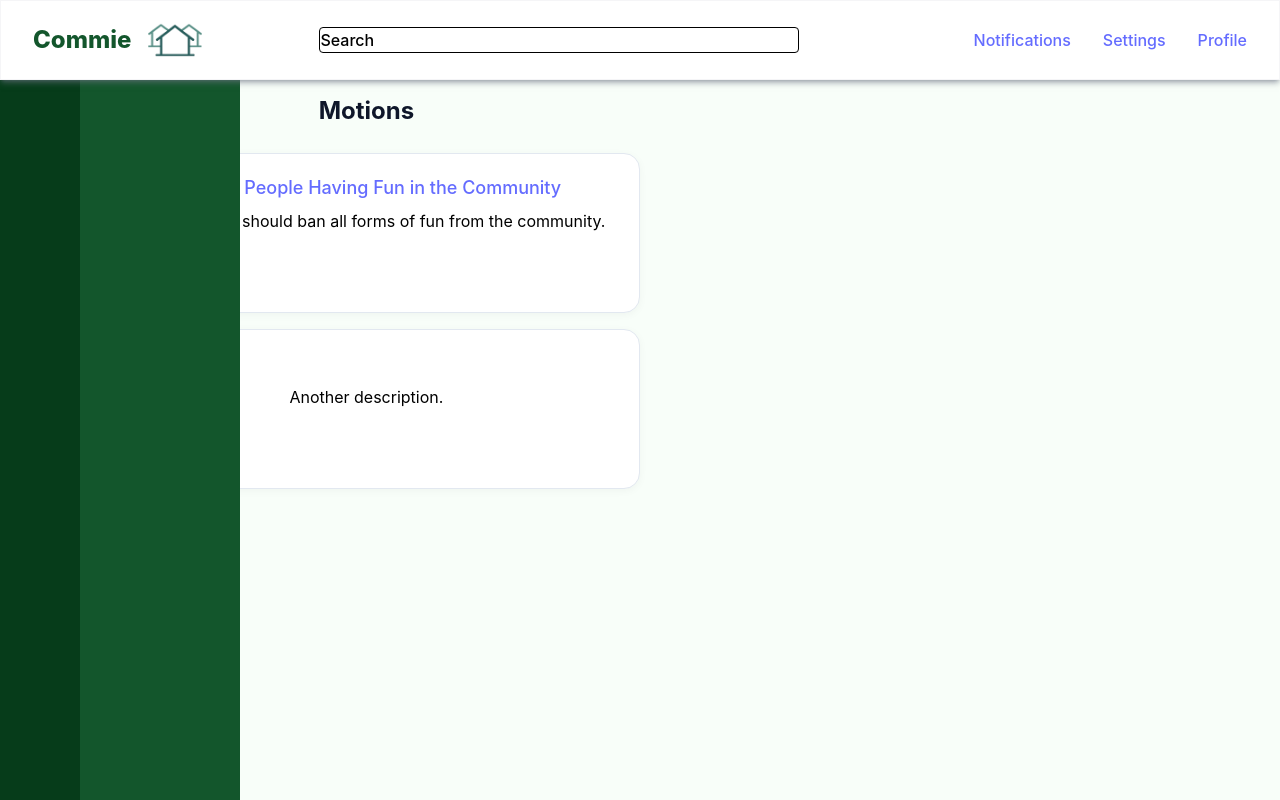
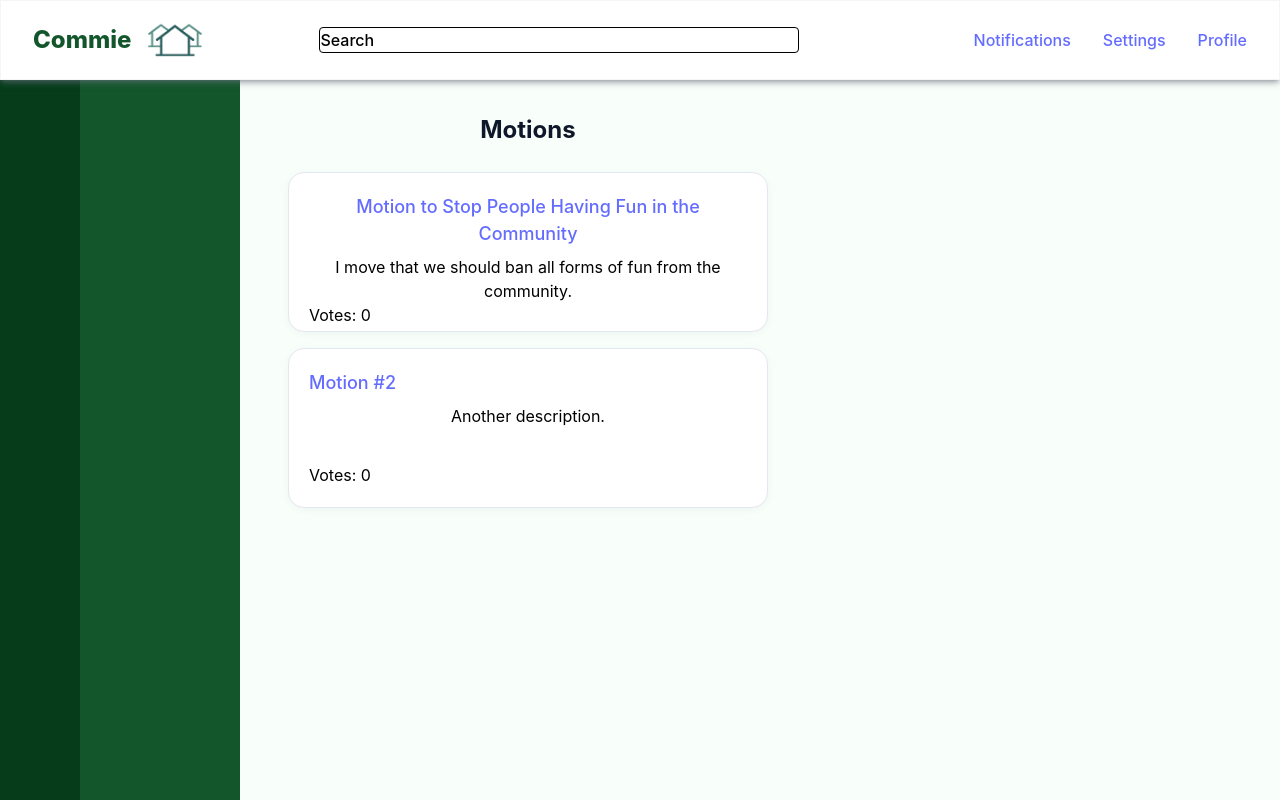
Before and after one commit to benjikib/csci432-web-dev-final-project, a React (Vite) app: page /motions in a window 1280 px wide. Built offline with nearby package versions, Linux system fonts and the light colour scheme.

Commit message:
fix the placement of motions page after new sidebar and topnav broke it

```diff
--- a/src/components/MotionDetails.jsx
+++ b/src/components/MotionDetails.jsx
@@ -28,7 +28,7 @@ function MotionDetails() {
             <div className="text-black text-2xl self-center text-center">{details.overview}</div>
 
         </div> */}
-          <div className="mt-20 ml-[16rem]">
+        <div className="mt-20 ml-[16rem]">
                 <div className="details-container">
                     <div className="details-motion-title">{motion.title}</div>
                     <div className="details-overview">
@@ -45,7 +45,7 @@ function MotionDetails() {
                         <img src="/logo.png" alt="Logo" className="custom-logo"></img>
                     </div>
                 </div>
-          </div>
+        </div>
     </>
   )
 }
--- a/src/components/Motions.jsx
+++ b/src/components/Motions.jsx
@@ -15,7 +15,7 @@ function Motions() {
     <>
         <HeaderNav />
         <SideBar />
-        <div id="motions-container">
+        <div className="mt-20 ml-[16rem]">
             <div className="motions-section">
             <h2 className="section-title">Motions</h2>
             <div className="motions-grid">
```
